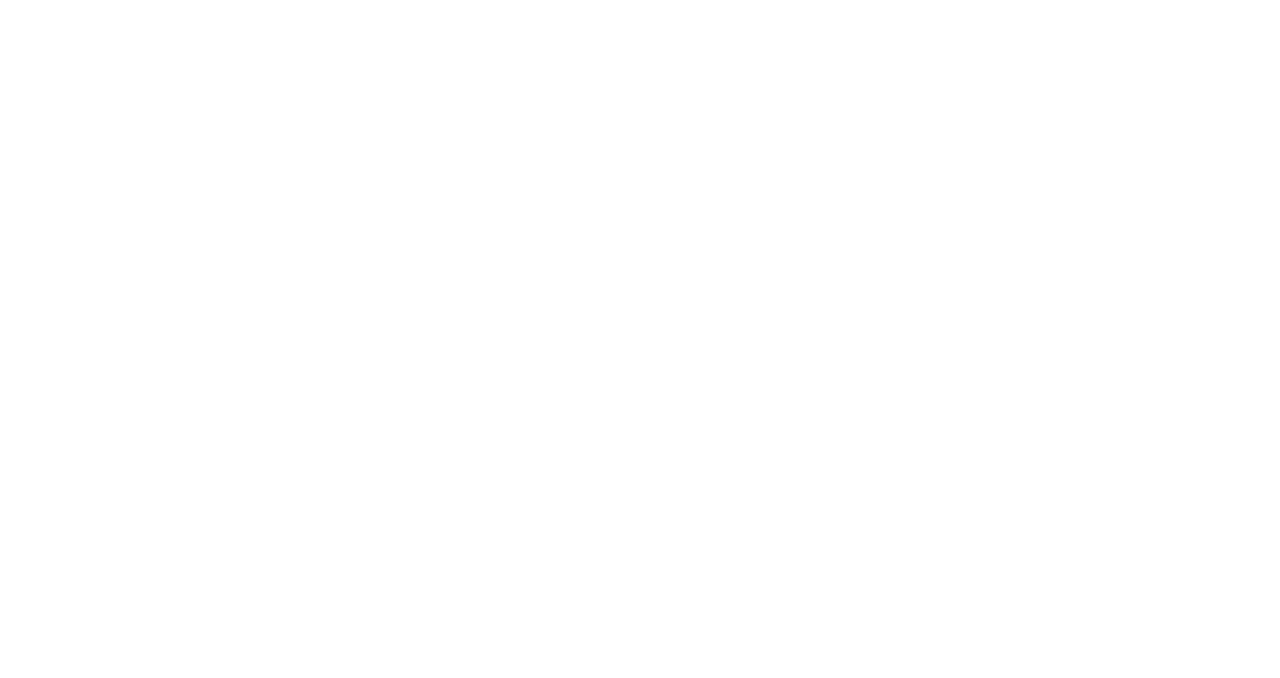
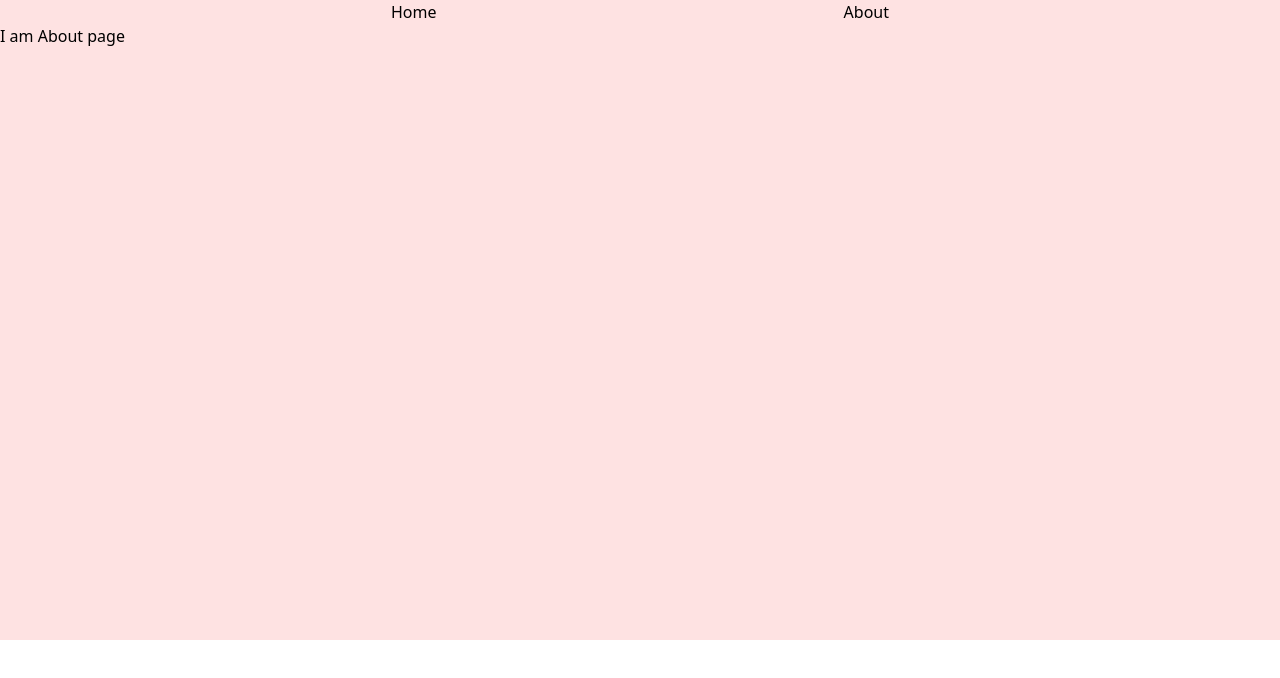
Before and after one commit to BasharAlwarad/wbs_react_router, a React (Vite) app: page /about in a window 1280 px wide. Shown: the top 678 px of the page. Built offline with nearby package versions, Linux system fonts and the light colour scheme.

Commit message:
adding routing to app and crating nav.jsx

```diff
--- a/src/App.jsx
+++ b/src/App.jsx
@@ -1,5 +1,20 @@
+import { Routes, Route } from 'react-router-dom';
+
+import Home from './pages/Home';
+import About from './pages/About';
+
+import Nav from './components/Nav';
+
 function App() {
-  return <></>;
+  return (
+    <div className="container mx-auto min-h-[80vh] bg-red-100">
+      <Nav />
+      <Routes>
+        <Route path="/" element={<Home />} />
+        <Route path="/about" element={<About />} />
+      </Routes>
+    </div>
+  );
 }
 
 export default App;
--- /dev/null
+++ b/src/components/Nav.jsx
@@ -0,0 +1,18 @@
+import { Link } from 'react-router-dom';
+
+const Nav = () => {
+  return (
+    <nav>
+      <ul className="flex justify-evenly items-center space-x-4">
+        <li>
+          <Link to="/">Home</Link>
+        </li>
+        <li>
+          <Link to="/about">About</Link>
+        </li>
+      </ul>
+    </nav>
+  );
+};
+
+export default Nav;
--- /dev/null
+++ b/src/pages/About.jsx
@@ -0,0 +1,5 @@
+const About = () => {
+  return <h1>I am About page</h1>;
+};
+
+export default About;
--- /dev/null
+++ b/src/pages/Home.jsx
@@ -0,0 +1,5 @@
+const Home = () => {
+  return <div>Home</div>;
+};
+
+export default Home;
```
